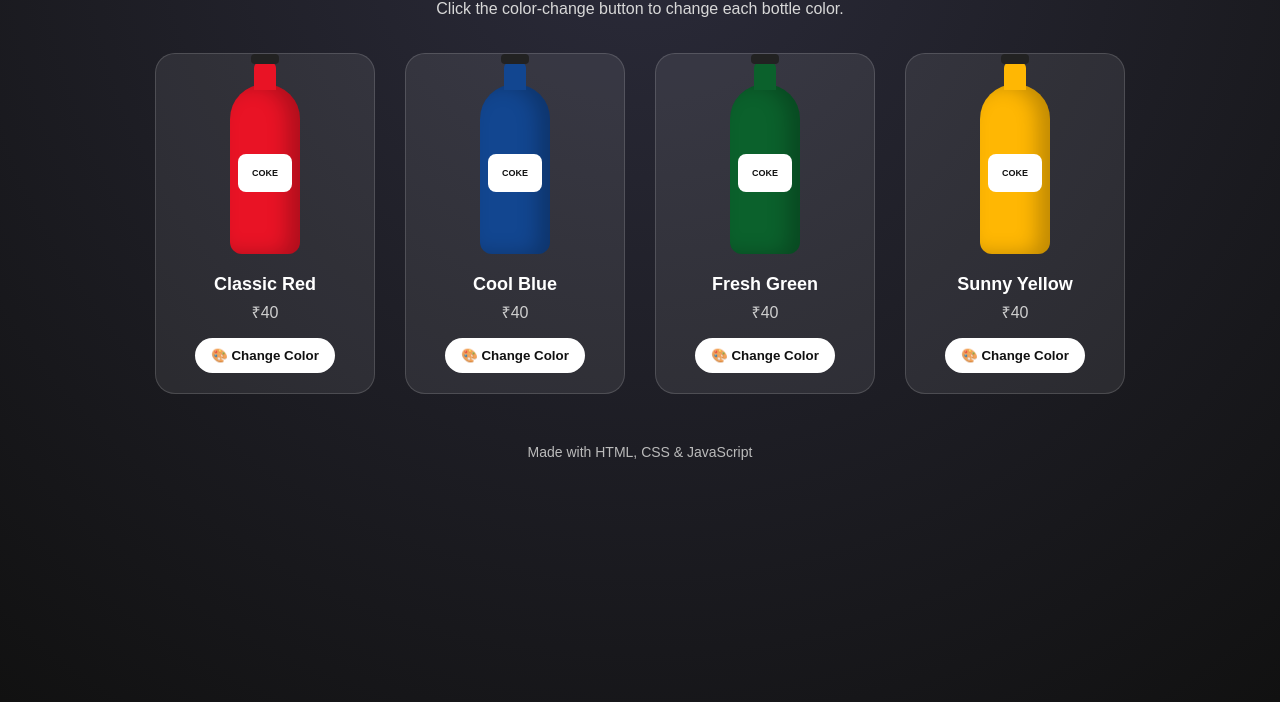
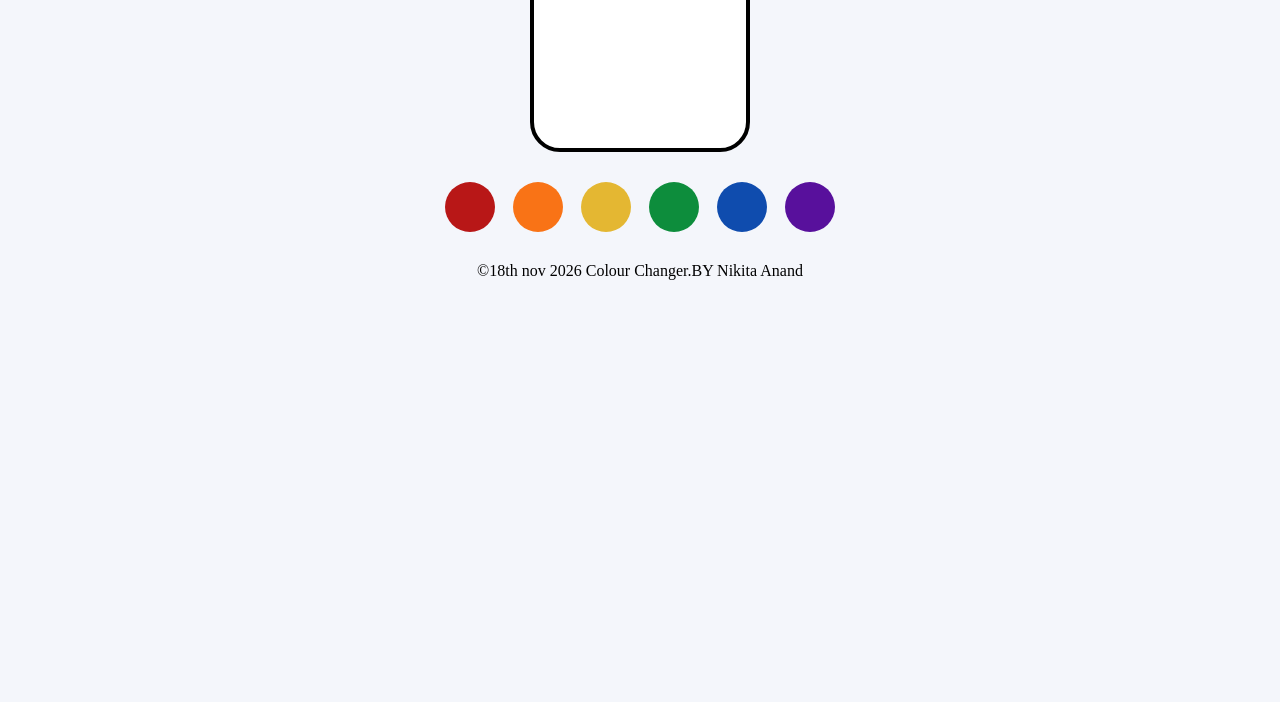
Before and after one commit to Nikitaanand22/CromaNest, a plain HTML site: page index.html in a window 1280 px wide. Shown: the part 98-800 px from the top of the page. Drawn offline with Linux system fonts and the light colour scheme.

Commit message:
My first project upload

```diff
--- a/index.html
+++ b/index.html
@@ -2,62 +2,25 @@
 <html lang="en">
 <head>
   <meta charset="UTF-8" />
-  <meta name="viewport" content="width=device-width, initial-scale=1.0"/>
-  <title>Colorful Coke Bottles</title>
-  <link rel="stylesheet" href="style.css"/>
-
+  <meta name="viewport" content="width=device-width, initial-scale=1.0" />
+  <title>colour changer object</title>
+  <link rel="stylesheet" href="style.css" />
 </head>
 
 <body>
-  <header>
-    <h1>Colorful Coke Bottles</h1>
-    <p>Click the color-change button to change each bottle color.</p>
-  </header>
+  <div class="object" id="object"></div>
 
-  <main class="bottles">
-    <section class="bottle-card" style="--bottle-color: #e91325;">
-      <div class="bottle">
-        <div class="bottle-label">COKE</div>
-      </div>
-
-      <h2 class="bottle-name">Classic Red</h2>
-      <p class="bottle-price">₹40</p>
-      <button class="change-color-btn">🎨 Change Color</button>
-    </section>
-
-    <section class="bottle-card" style="--bottle-color: #124690;">
-      <div class="bottle">
-        <div class="bottle-label">COKE</div>
-      </div>
-      <h2 class="bottle-name">Cool Blue</h2>
-      <p class="bottle-price">₹40</p>
-      <button class="change-color-btn">🎨 Change Color</button>
-    </section>
-
-    <section class="bottle-card" style="--bottle-color: #0b612c;">
-      <div class="bottle">
-        <div class="bottle-label">COKE</div>
-      </div>
-      <h2 class="bottle-name">Fresh Green</h2>
-      <p class="bottle-price">₹40</p>
-      <button class="change-color-btn">🎨 Change Color</button>
-    </section>
-
-    <section class="bottle-card" style="--bottle-color: #ffb703;">
-      <div class="bottle">
-        <div class="bottle-label">COKE</div>
-      </div>
-      <h2 class="bottle-name">Sunny Yellow</h2>
-      <p class="bottle-price">₹40</p>
-      <button class="change-color-btn">🎨 Change Color</button>
-    </section>
-  </main>
-
-  <footer>
-    Made with HTML, CSS &amp; JavaScript
-  </footer>
-
-<script src="script.js" defer></script>
-
+  <div class="buttons">
+    <button class="color-btn red" data-color="#b81717" aria-label="Red"></button>
+    <button class="color-btn orange" data-color="#f97316" aria-label="Orange"></button>
+    <button class="color-btn yellow" data-color="#e4b732" aria-label="Yellow"></button>
+    <button class="color-btn green" data-color="#0d8d3c" aria-label="Green"></button>
+    <button class="color-btn blue" data-color="#0f4cae" aria-label="Blue"></button>
+    <button class="color-btn purple" data-color="#58109c" aria-label="Purple"></button>
+  </div>
 </body>
+<footer>
+  <p>&copy;18th nov 2026 Colour Changer.BY Nikita Anand</p>
+</footer>
+<script src="script.js"></script>
 </html>
--- a/script.js
+++ b/script.js
@@ -1,21 +1,8 @@
-const colors = [
-  "#e63946",
-  "#1d3557",
-  "#2a9d8f",
-  "#ffb703",
-  "#8338ec",
-  "#ff006e",
-  "#06d6a0",
-  "#f77f00"
-];
+    const object = document.getElementById("object");
+    const buttons = document.querySelectorAll(".color-btn");
 
-document.querySelectorAll(".change-color-btn").forEach((button) => {
-  let colorIndex = 0;
-
-  button.addEventListener("click", function () {
-    const bottle = this.closest(".bottle-card").querySelector(".bottle");
-
-    colorIndex = (colorIndex + 1) % colors.length;
-    bottle.style.setProperty("--bottle-color", colors[colorIndex]);
-  });
-});
+    buttons.forEach(button => {
+      button.addEventListener("click", () => {
+        object.style.backgroundColor = button.dataset.color;
+      });
+    });
--- a/style.css
+++ b/style.css
@@ -1,139 +1,61 @@
 * {
-      margin: 0;
-      padding: 0;
-      box-sizing: border-box;
-      font-family: Arial, Helvetica, sans-serif;
-    }
+    margin: 0;
+    padding: 0;
+    box-sizing: border-box;
+   }
 
     body {
-      min-height: 100vh;
-      background: radial-gradient(circle at top, #2b2b3a, #111);
-      color: white;
+      min-height: 100wh;
       display: flex;
       flex-direction: column;
       align-items: center;
-      padding: 40px 20px;
+      justify-content: center;
+      gap: 30px;
+      background: #f4f6fb;
     }
 
-    header {
-      text-align: center;
-      margin-bottom: 35px;
+  .object {
+      width: 220px;
+      height: 250px;
+      background-color: white;
+      border-radius: 30px;
+      border: 4px solid black;
+    }
+    .buttons {
+      display: flex;
+      gap: 18px;
+      flex-wrap: wrap;
+      justify-content: center;
     }
 
-    header h1 {
-      font-size: 42px;
-      letter-spacing: 2px;
-      text-transform: uppercase;
+    .color-btn {
+      width: 50px;
+      height: 50px;
+      border: none;
+      border-radius: 50%;
+      cursor: pointer;
     }
 
-    header p {
-      margin-top: 10px;
-      color: #d8d8d8;
+    .red {
+      background: #b81717;
     }
 
-    .bottles {
-      display: flex;
-      flex-wrap: wrap;
-      justify-content: center;
-      gap: 30px;
+    .orange {
+      background: #f97316;
     }
 
-    .bottle-card {
-      width: 220px;
-      padding: 20px;
-      border-radius: 20px;
-      background: rgba(255, 255, 255, 0.08);
-      border: 1px solid rgba(255, 255, 255, 0.15);
-      text-align: center;
-      transition: transform 0.3s ease;
+    .yellow {
+      background: #e4b732;
     }
 
-    .bottle-card:hover {
-      transform: translateY(-8px);
+    .green {
+      background: #0d8d3c;
     }
 
-    /* CSS bottle made using divs */
-    .bottle {
-      width: 70px;
-      height: 170px;
-      margin: 10px auto 20px;
-      position: relative;
-      background: var(--bottle-color, #e63946);
-      border-radius: 35px 35px 12px 12px;
-      box-shadow: inset -12px 0 20px rgba(0, 0, 0, 0.25);
-      transition: background 0.4s ease;
+    .blue {
+      background: #0f4cae;
     }
 
-    .bottle::before {
-      content: "";
-      position: absolute;
-      top: -22px;
-      left: 50%;
-      transform: translateX(-50%);
-      width: 22px;
-      height: 28px;
-      background: var(--bottle-color, #e63946);
-      border-radius: 6px 6px 0 0;
+    .purple {
+      background: #58109c;
     }
-
-    .bottle::after {
-      content: "";
-      position: absolute;
-      top: -30px;
-      left: 50%;
-      transform: translateX(-50%);
-      width: 28px;
-      height: 10px;
-      background: #222;
-      border-radius: 4px;
-    }
-
-    .bottle-label {
-      position: absolute;
-      top: 70px;
-      left: 50%;
-      transform: translateX(-50%);
-      width: 54px;
-      height: 38px;
-      background: white;
-      border-radius: 8px;
-      display: flex;
-      align-items: center;
-      justify-content: center;
-      font-size: 9px;
-      font-weight: bold;
-      color: #111;
-    }
-
-    .bottle-name {
-      font-size: 18px;
-      font-weight: bold;
-      margin-bottom: 6px;
-    }
-
-    .bottle-price {
-      color: #cfcfcf;
-      margin-bottom: 15px;
-    }
-
-    .change-color-btn {
-      background: white;
-      color: #111;
-      border: none;
-      padding: 10px 16px;
-      border-radius: 30px;
-      font-weight: bold;
-      cursor: pointer;
-      transition: transform 0.2s ease, background 0.2s ease;
-    }
-
-    .change-color-btn:hover {
-      transform: scale(1.05);
-      background: #ffe066;
-    }
-
-    footer {
-      margin-top: 50px;
-      color: #bbb;
-      font-size: 14px;
-    }
```
